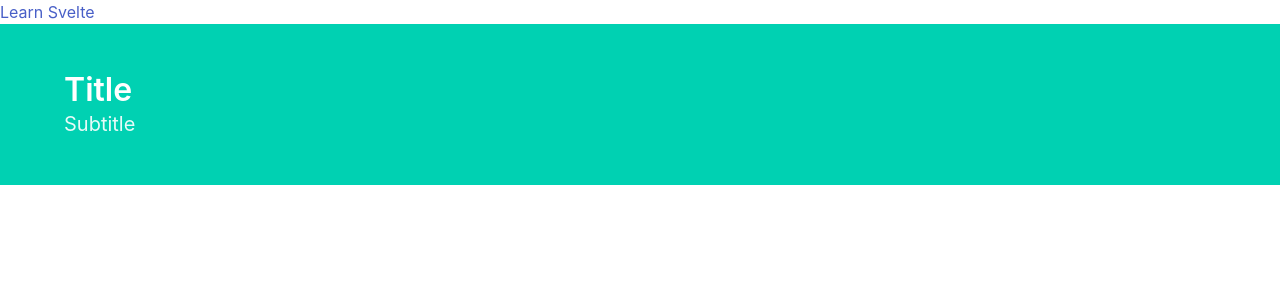
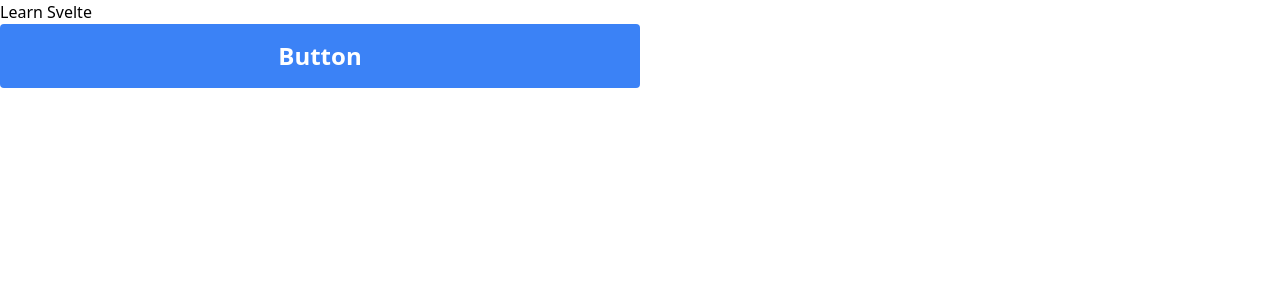
Before and after one commit to tontoko/svelte-snowpack-apollo-prisma, a Svelte app in the folder frontend/: page / in a window 1280 px wide. Shown: the top 300 px of the page. Built offline with nearby package versions, Linux system fonts and the light colour scheme; the HTML template or start-up script is replaced by a standard one.

Commit message:
bulmaの代わりにtailwindcss導入

```diff
--- /dev/null
+++ b/frontend/postcss.config.js
@@ -0,0 +1,32 @@
+const tailwindcss = require('tailwindcss');
+const autoprefixer = require('autoprefixer');
+const cssnano = require('cssnano');
+const presetEnv = require('postcss-preset-env');
+const purgecss = require("@fullhuman/postcss-purgecss")
+const postcssImport = require("postcss-import")
+const PurgeSvelte = require("purgecss-from-svelte")
+
+module.exports = {
+  plugins: [
+    postcssImport(),
+    tailwindcss(),
+    autoprefixer(),
+    purgecss({
+      content: [
+        // "./pages/**/*.{js,jsx,ts,tsx}",
+        // "./components/**/*.{js,jsx,ts,tsx}",
+        "./src/**/*.svelte"
+      ],
+      extractors: [
+        {
+          extractor: PurgeSvelte.extract,
+          extensions: ["svelte"]
+        }
+      ]
+    }),
+    presetEnv(),
+    cssnano({
+      preset: "default",
+    }),
+  ],
+}
--- a/frontend/snowpack.config.js
+++ b/frontend/snowpack.config.js
@@ -10,7 +10,8 @@ module.exports = {
     '@snowpack/plugin-svelte',
     '@snowpack/plugin-dotenv',
     '@snowpack/plugin-typescript',
-    "@snowpack/plugin-postcss"
+    "@snowpack/plugin-postcss",
+    "@snowpack/plugin-sass",
   ],
   routes: [
     /* Enable an SPA Fallback in development: */
--- a/frontend/src/App.svelte
+++ b/frontend/src/App.svelte
@@ -1,21 +1,17 @@
 <script>
-  import 'bulma/css/bulma.css'
 </script>
 
 <div class="App">
   <header class="App-header">
     <a class="App-link" href="https://svelte.dev" target="_blank" rel="noopener noreferrer"> Learn Svelte </a>
   </header>
-  <section class="hero is-primary">
-    <div class="hero-body">
-      <div class="container">
-        <h1 class="title">Title</h1>
-        <h2 class="subtitle">Subtitle</h2>
-      </div>
-    </div>
-  </section>
+  <button class="bg-blue-500 hover:bg-blue-600 text-white px-4 py-4 rounded select-none w-1/2 font-bold text-2xl">
+    Button
+  </button>
 </div>
 
-<style>
-  /* css will go here */
+<style global>
+  @tailwind base;
+  @tailwind components;
+  @tailwind utilities;
 </style>
--- a/frontend/svelte.config.js
+++ b/frontend/svelte.config.js
@@ -4,6 +4,6 @@ module.exports = {
   preprocess: autoPreprocess({
     defaults: {
       script: 'typescript',
-    },
+    }
   }),
 };
--- /dev/null
+++ b/frontend/tailwind.config.js
@@ -0,0 +1,16 @@
+module.exports = {
+  purge: {
+    content: ["./src/**/*.svelte"],
+  },
+  theme: {
+    extend: {
+      colors: {
+        orange: {
+          500: "#ff3e00",
+        },
+      },
+    },
+  },
+  variants: {},
+  plugins: [],
+};
```
Also changed, not shown: frontend/package.json (+14 -8 lines), 1 other file (tests, documents, lock files or other folders).
